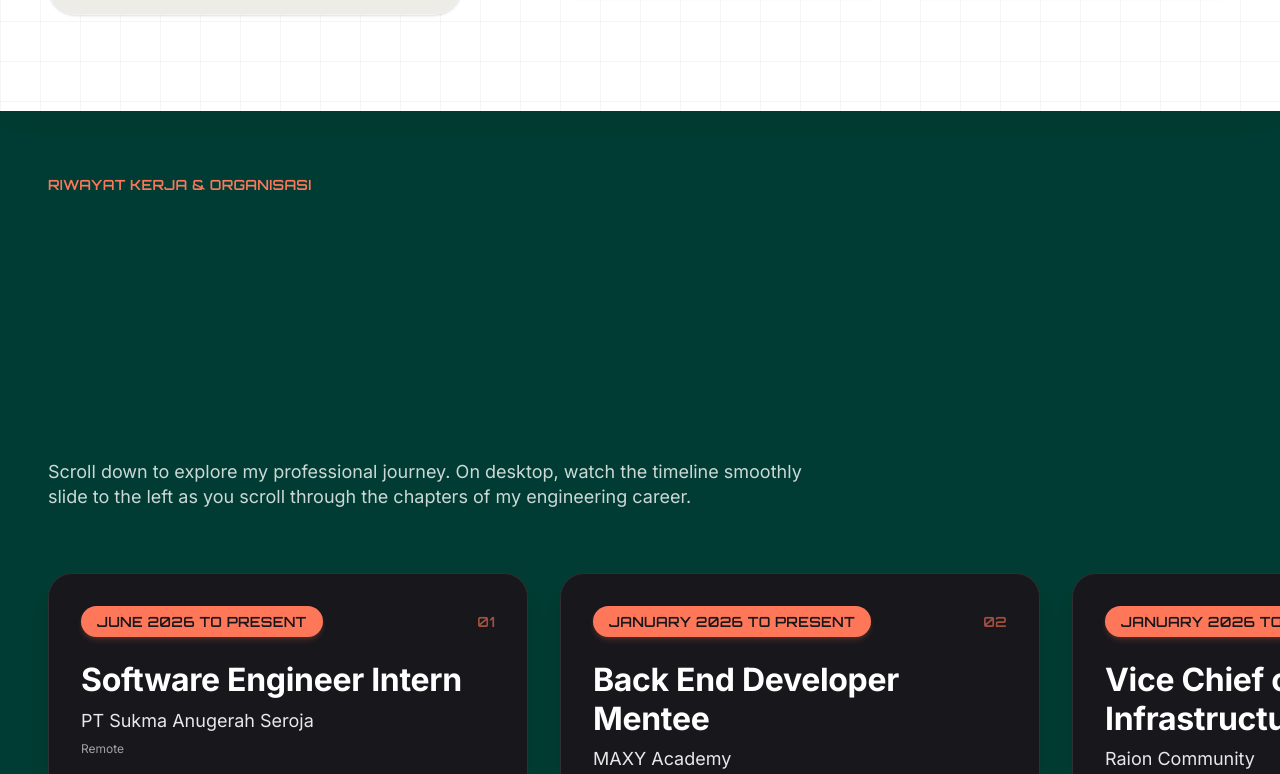
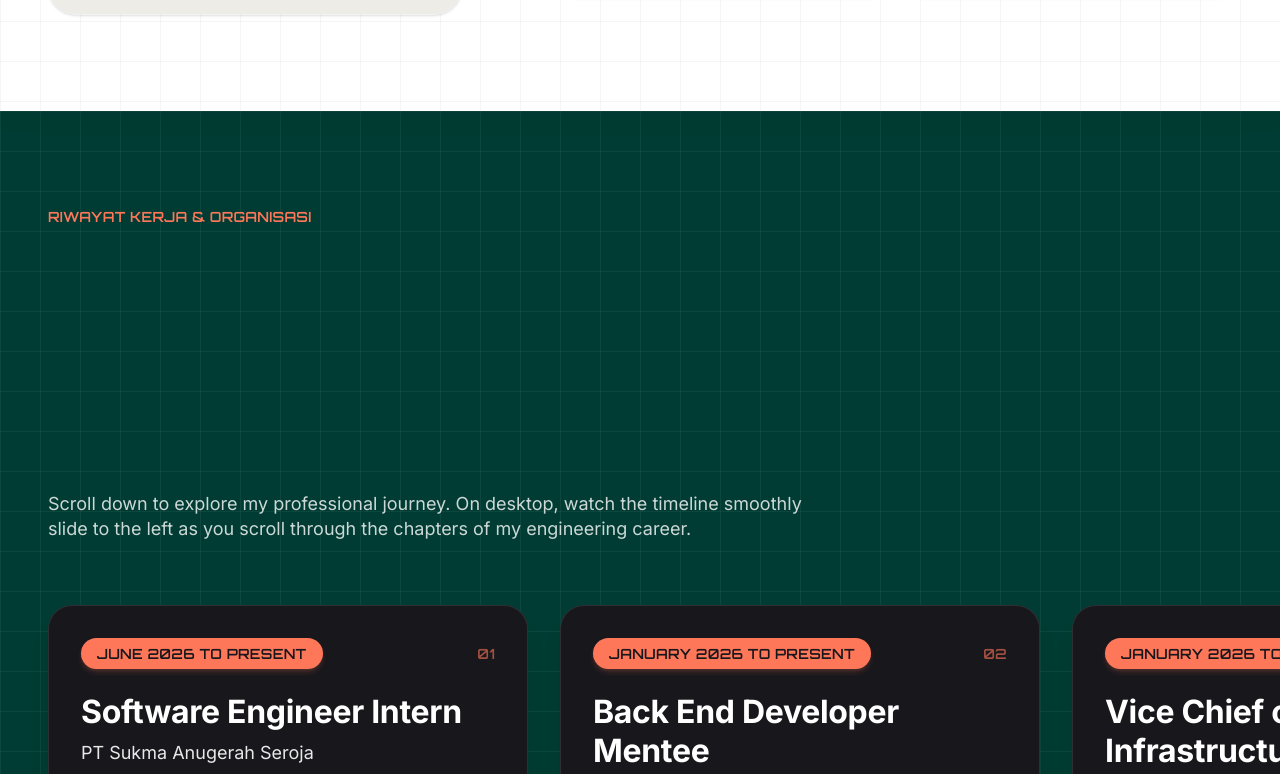
Before and after one commit to SutaSS/portofolio, a Next.js app: page / in a window 1280 px wide. Shown: the part 2306-3080 px from the top of the page. Built offline with nearby package versions, Linux system fonts and the light colour scheme.

Commit message:
style: add bg-grid-pattern to experience section

```diff
--- a/src/app/section/experience.tsx
+++ b/src/app/section/experience.tsx
@@ -42,7 +42,7 @@ const Experience = () => {
     <section
       ref={containerRef}
       id="experience"
-      className="min-h-screen bg-deep-green text-white relative overflow-hidden py-16 flex flex-col justify-center border-b border-white/10"
+      className="min-h-screen bg-deep-green bg-grid-pattern text-white relative overflow-hidden py-24 flex flex-col justify-center border-b border-white/10"
     >
       <div className="container mx-auto px-6 lg:px-12 mb-12 flex-shrink-0">
         {/* Title */}
```
